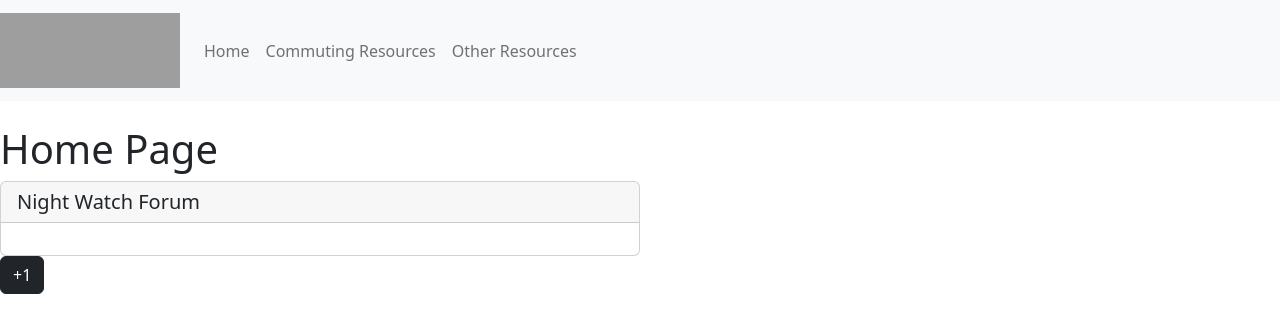
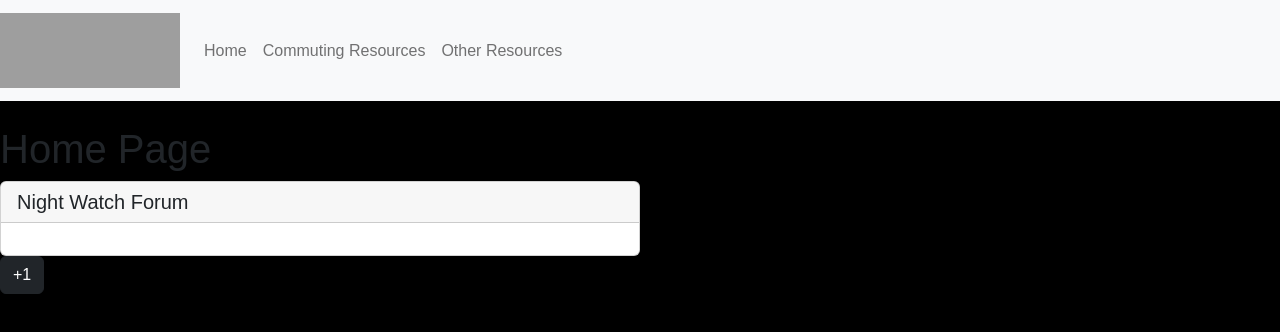
Before and after one commit to UW-INFO442-AU22/GeriatricGoats, a React (Create React App) app: page / in a window 1280 px wide. Shown: the top 332 px of the page. Built offline with nearby package versions, Linux system fonts and the light colour scheme; grey boxes are pictures that could not be loaded.

Commit message:
Add metadata to HTML and test general css styling

```diff
--- a/public/index.html
+++ b/public/index.html
@@ -5,11 +5,20 @@
     <link rel="icon" href="%PUBLIC_URL%/logo.png" />
     <meta name="viewport" content="width=device-width, initial-scale=1" />
     <meta name="theme-color" content="#000000" />
+    <meta name="author" content="Jennifer Do, Stella Kim, Trinity Martinez, Cassie Nguyen, Thomas Wilson">
     <meta
       name="description"
-      content="Web site created using create-react-app"
+      content="Make it Home is a web-based solution to help University of Washington students stay informed about non-life threatening incidents near and around campus during nighttime."
     />
     <link rel="apple-touch-icon" href="%PUBLIC_URL%/logo.png" />
+    <!--
+      manifest.json provides metadata used when your web app is installed on a
+      user's mobile device or desktop. See https://developers.google.com/web/fundamentals/web-app-manifest/
+    -->
+    <link rel="manifest" href="%PUBLIC_URL%/manifest.json" />
+    <link rel="preconnect" href="https://fonts.googleapis.com">
+    <link rel="preconnect" href="https://fonts.gstatic.com" crossorigin>
+    <link href="https://fonts.googleapis.com/css2?family=Open+Sans&family=Raleway:wght@900&display=swap" rel="stylesheet">
     <!--
       Notice the use of %PUBLIC_URL% in the tags above.
       It will be replaced with the URL of the `public` folder during the build.
@@ -19,7 +28,8 @@
       work correctly both with client-side routing and a non-root public URL.
       Learn how to configure a non-root public URL by running `npm run build`.
     -->
-    <title>React App</title>
+    <!-- <title>React App</title> -->
+    <title>Make It Home</title>
   </head>
   <body>
     <noscript>You need to enable JavaScript to run this app.</noscript>
@@ -34,6 +44,5 @@
       To begin the development, run `npm start` or `yarn start`.
       To create a production bundle, use `npm run build` or `yarn build`.
     -->
-
   </body>
 </html>
--- a/src/css/App.css
+++ b/src/css/App.css
@@ -0,0 +1,5 @@
+/* Main css page used for overall app */
+body {
+    font-family: 'Lexend', sans-serif;
+    background-color: black;
+}
```
Also changed, not shown: 1 other file (tests, documents, lock files or other folders).
